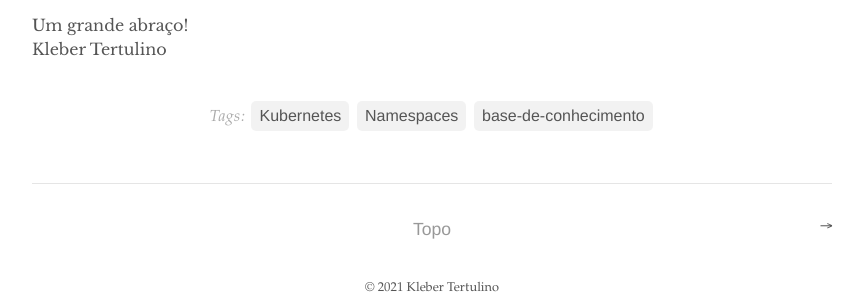
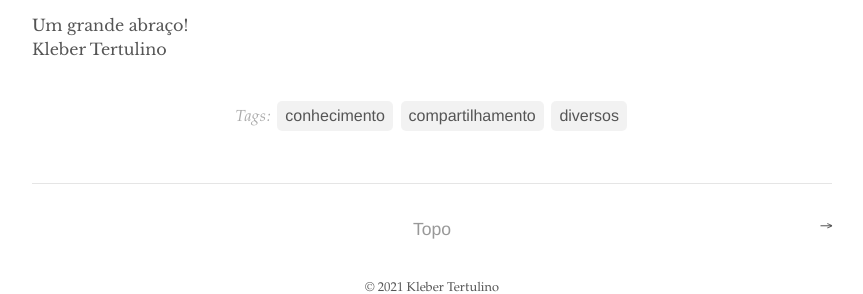
Before and after one commit to klebertertulino/klebertertulino.github.io, a Jekyll site: the page built from _posts/2021-02-11-porque-escrevo-so-em-portugues.md, in a window 1280 px wide. Shown: the part 1401-1695 px from the top of the page, without its empty margins (208-1071 px from the left). Built offline with Jekyll 4.4.1, drawn with Linux system fonts in a browser that asks for light colours.

Commit message:
fix: :bug: post tags

```diff
--- a/_posts/2021-02-11-porque-escrevo-so-em-portugues.md
+++ b/_posts/2021-02-11-porque-escrevo-so-em-portugues.md
@@ -3,7 +3,7 @@ layout: post
 title: Porque escrevo só em português
 date: 2021-02-11 20:30
 author: Kleber Tertulino
-tags: [Kubernetes, Namespaces, base-de-conhecimento]
+tags: [conhecimento, compartilhamento, diversos]
 ---
 
 Atualmente esta muito comum profissional de tecnologia escrevendo conteúdos majoritariamente em inglês. Isso é muito interessante em dois pontos:
```
